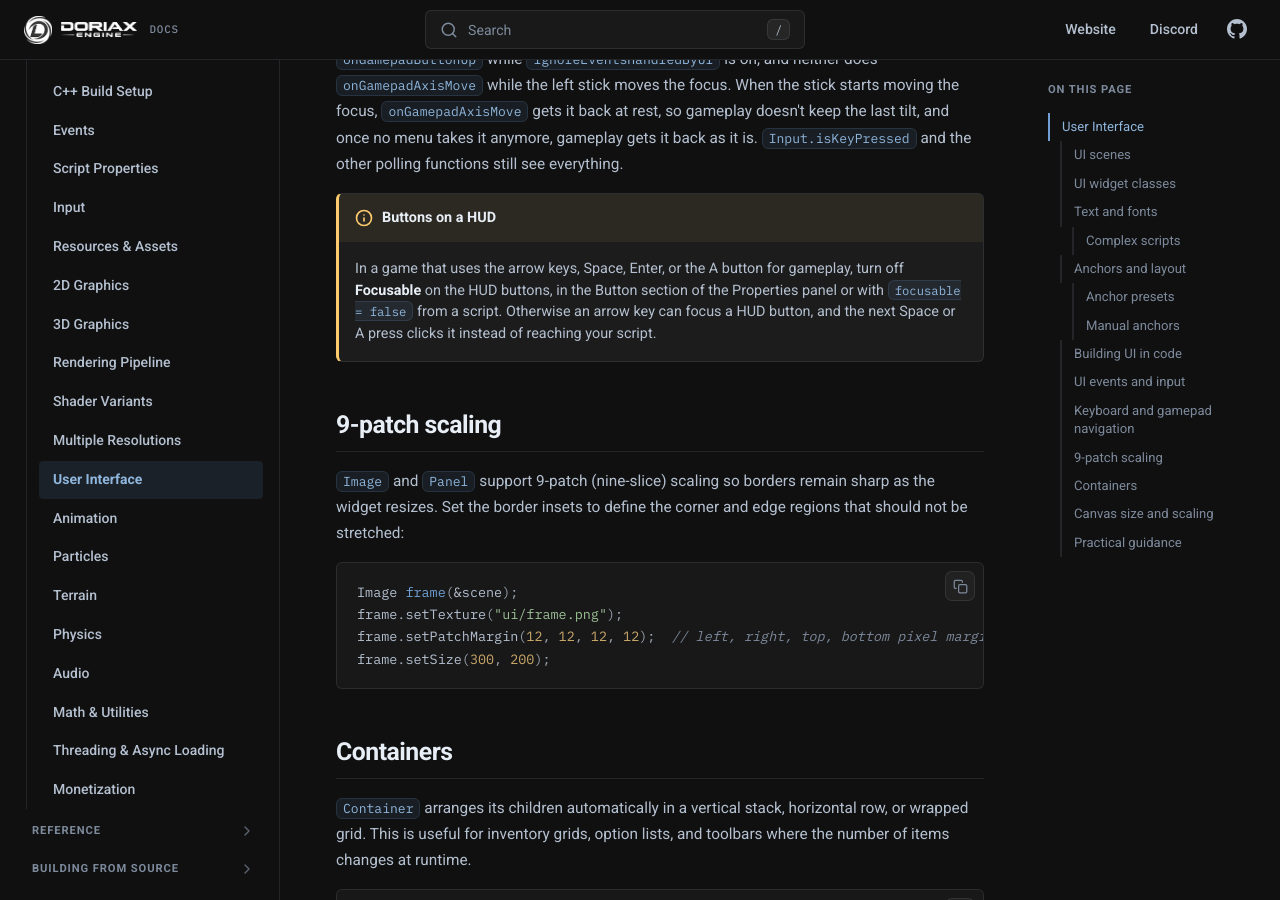
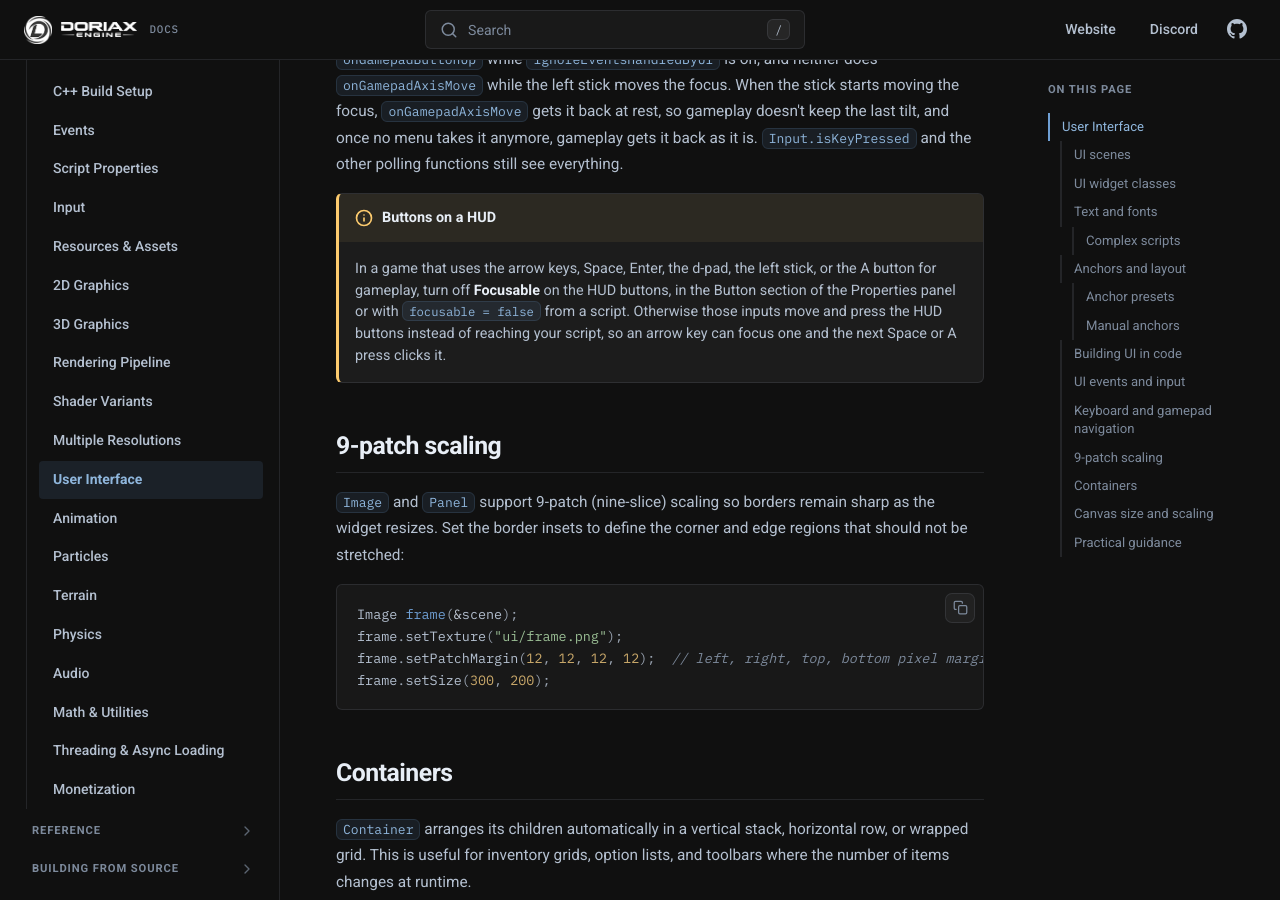
Before and after one commit to doriaxengine/doriax-docs, an MkDocs documentation site: the page built from docs/manual/user-interface.md, in a window 1280 px wide and 900 px high, scrolled down 6444 px. Built offline with MkDocs 1.6.1, drawn with Linux system fonts in a browser that asks for light colours; comment, search, counter and statistics services are not loaded.

Commit message:
Doc that focusable HUD buttons also take the d-pad and the left stick

```diff
--- a/docs/manual/user-interface.md
+++ b/docs/manual/user-interface.md
@@ -280,10 +280,11 @@ rest, so gameplay doesn't keep the last tilt, and once no menu takes it anymore,
 it back as it is. `Input.isKeyPressed` and the other polling functions still see everything.
 
 !!! warning "Buttons on a HUD"
-    In a game that uses the arrow keys, Space, Enter, or the A button for gameplay, turn
-    off **Focusable** on the HUD buttons, in the Button section of the Properties panel or
-    with `focusable = false` from a script. Otherwise an arrow key can focus a HUD button,
-    and the next Space or A press clicks it instead of reaching your script.
+    In a game that uses the arrow keys, Space, Enter, the d-pad, the left stick, or the A
+    button for gameplay, turn off **Focusable** on the HUD buttons, in the Button section of
+    the Properties panel or with `focusable = false` from a script. Otherwise those inputs
+    move and press the HUD buttons instead of reaching your script, so an arrow key can focus
+    one and the next Space or A press clicks it.
 
 ## 9-patch scaling
 
```
